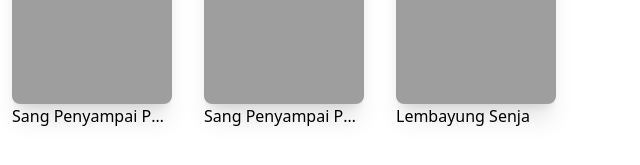
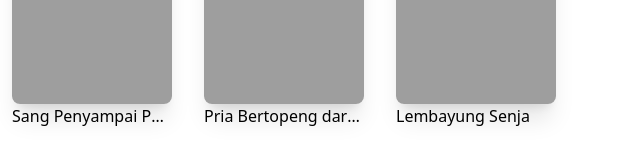
Before and after one commit to mnafisalmukhdi1/story, a Jekyll site: the page built from index.md, in a window 1280 px wide. Shown: the part 181-346 px from the top of the page, without its empty margins (0-640 px from the left). Built offline with Jekyll 4.4.1, drawn with Linux system fonts in a browser that asks for light colours; nearby versions of some CDN libraries; our own code applies the rules of GitHub Pages for plain Markdown files.

Commit message:
Update index.md

```diff
--- a/index.md
+++ b/index.md
@@ -26,7 +26,7 @@
 <div class="max-w-lg shrink-0 snap-center">
 <a href="https://story.nafis1.my.id/pria-bertopeng-dari-surga/">
 <img class="aspect-[9/14] w-40 shrink-0 rounded-lg bg-white object-cover shadow-xl" src="https://mnafisalmukhdi1.github.io/cdn/works/pbds.jpg" alt="Pria Bertopeng dari Surga">
-<div class="block truncate w-40">Sang Penyampai Pesan</div>
+<div class="block truncate w-40">Pria Bertopeng dari Surga</div>
 </a>
 </div>
 
```
